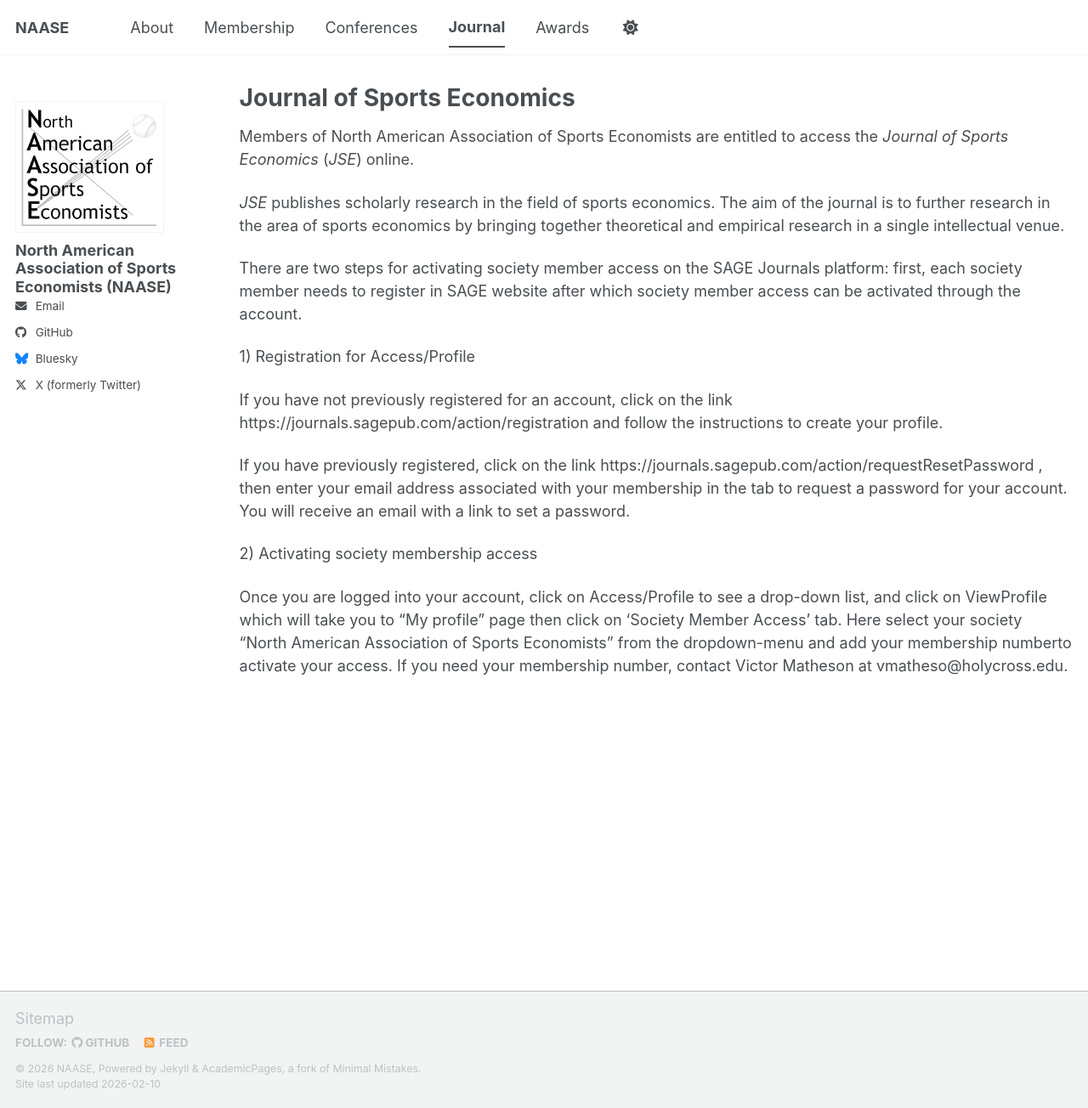
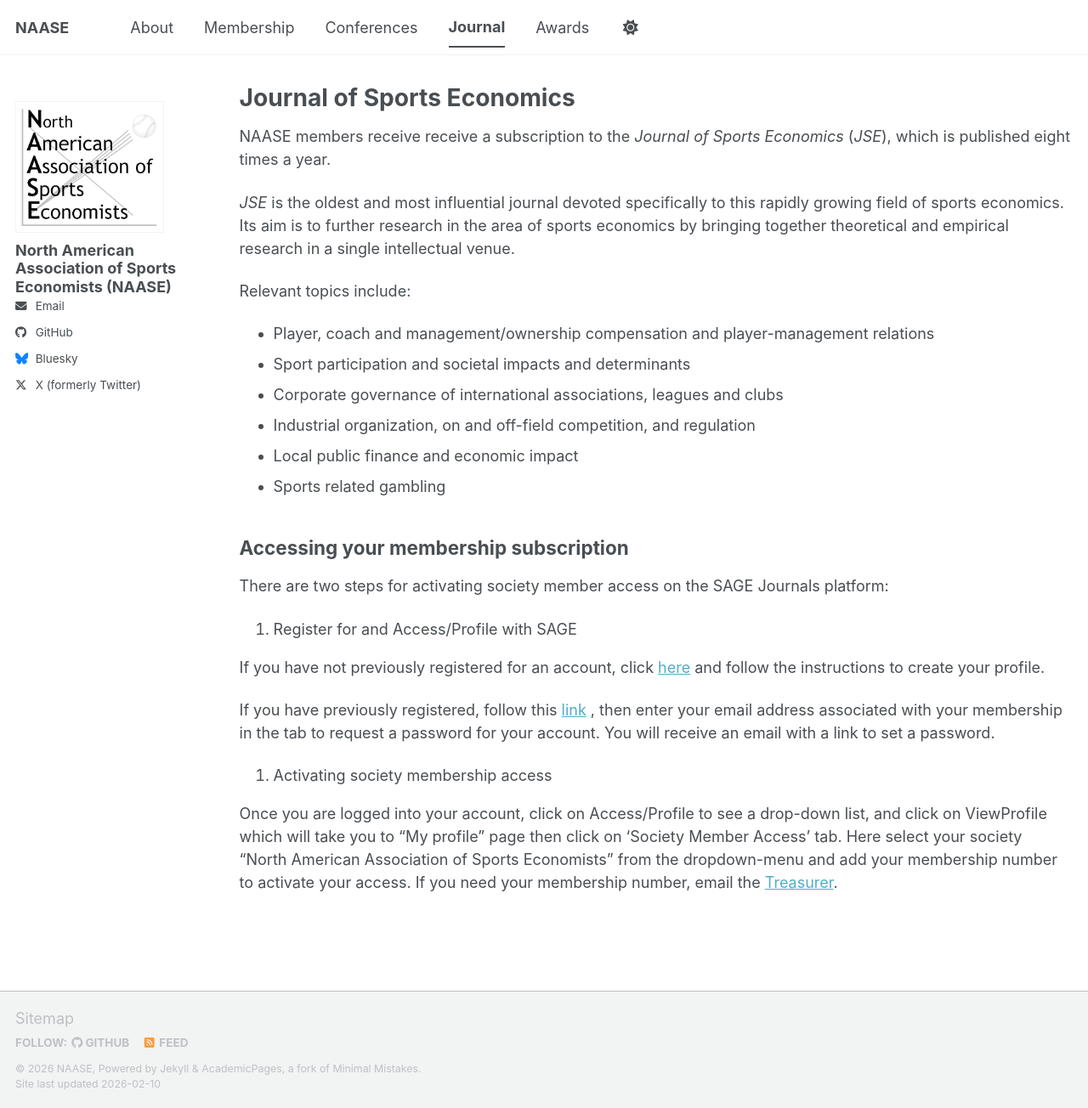
Before and after one commit to naaseweb/naaseweb.github.io, a Jekyll site: the page built from _pages/journal.md, in a window 1280 px wide and 1304 px high. Shown: the whole window at 85% size. Built offline with Jekyll 4.4.1, drawn with Linux system fonts in a browser that asks for light colours; a script bundle is joined from its source files by our own code; library files that are not in the unit come from our copies.

Commit message:
Update journal.md

```diff
--- a/_pages/journal.md
+++ b/_pages/journal.md
@@ -6,19 +6,29 @@
 published: true
 ---
 
-Members of North American Association of Sports Economists are entitled to access the *Journal of Sports Economics* (*JSE*) online.
+NAASE members receive receive a subscription to the *Journal of Sports Economics* (*JSE*), which is published eight times a year.
 
-*JSE* publishes scholarly research in the field of sports economics. The aim of the journal is to further research in the area of sports economics by bringing together theoretical and empirical research in a single intellectual venue.
+*JSE* is the oldest and most influential journal devoted specifically to this rapidly growing field of sports economics. Its aim is to further research in the area of sports economics by bringing together theoretical and empirical research in a single intellectual venue.
+
+Relevant topics include:
+- Player, coach and management/ownership compensation and player-management relations
+- Sport participation and societal impacts and determinants
+- Corporate governance of international associations, leagues and clubs
+- Industrial organization, on and off-field competition, and regulation
+- Local public finance and economic impact
+- Sports related gambling
+
+## Accessing your membership subscription
 
 
-There are two steps for activating society member access on the SAGE Journals platform: first, each society member needs to register in SAGE website after which society member access can be activated through the account.
+There are two steps for activating society member access on the SAGE Journals platform:
 
-1) Registration for Access/Profile
+1. Register for and Access/Profile with SAGE
 
-If you have not previously registered for an account, click on the link https://journals.sagepub.com/action/registration and follow the instructions to create your profile.
+If you have not previously registered for an account, click [here](https://journals.sagepub.com/action/registration) and follow the instructions to create your profile.
 
-If you have previously registered, click on the link https://journals.sagepub.com/action/requestResetPassword , then enter your email address associated with your membership in the tab to request a password for your account. You will receive an email with a link to set a password.
+If you have previously registered, follow this [link](https://journals.sagepub.com/action/requestResetPassword) , then enter your email address associated with your membership in the tab to request a password for your account. You will receive an email with a link to set a password.
 
-2) Activating society membership access
+2. Activating society membership access
 
-Once you are logged into your account, click on Access/Profile to see a drop-down list, and click on ViewProfile which will take you to “My profile” page then click on ‘Society Member Access’ tab. Here select your society “North American Association of Sports Economists” from the dropdown-menu and add your membership numberto activate your access. If you need your membership number, contact Victor Matheson at vmatheso@holycross.edu.
+Once you are logged into your account, click on Access/Profile to see a drop-down list, and click on ViewProfile which will take you to “My profile” page then click on ‘Society Member Access’ tab. Here select your society “North American Association of Sports Economists” from the dropdown-menu and add your membership number to activate your access. If you need your membership number, email the [Treasurer](vmatheso@holycross.edu).
```
